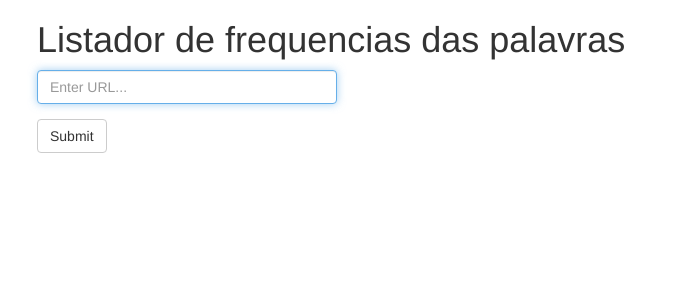
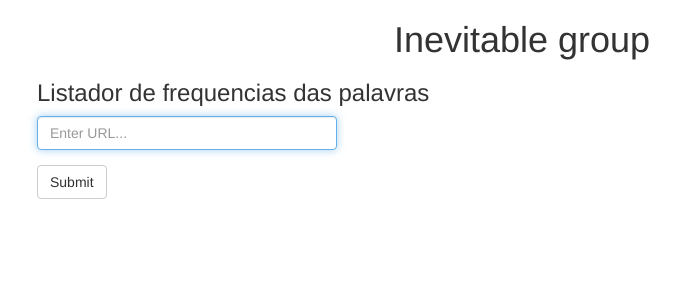
Before and after one commit to BrWillian/tokenizar_textos_hackario, a Flask app: page / in a window 1280 px wide. Shown: the top 300 px of the page, without its empty margins (118-798 px from the left). Run offline with Flask 2, Linux system fonts and the light colour scheme; some libraries are stand-ins or nearby versions.

Commit message:
resolved bugs

```diff
--- a/app/controllers/default.py
+++ b/app/controllers/default.py
@@ -31,5 +31,5 @@ def index():
 
 			palavr_text = [ p for p in texto_tokenizado if tirar_pont.match(p)]
 			no_stop_words = [ p for p in palavr_text if p.lower() not in stopwords]
-			return stopwords
+			return stopwordsg
 	return render_template('index.html', erros=erros)
--- a/app/templates/index.html
+++ b/app/templates/index.html
@@ -12,7 +12,8 @@
   </head>
   <body>
     <div class="container">
-      <h1>Listador de frequencias das palavras</h1>
+      <h1><center>Inevitable group</center></h1>
+      <h3>Listador de frequencias das palavras</h3>
       <form role="form" method='POST' action='/'>
         <div class="form-group">
           <input type="text" name="url" class="form-control" id="url-box" placeholder="Enter URL..." style="max-width: 300px;" autofocus required>
```
